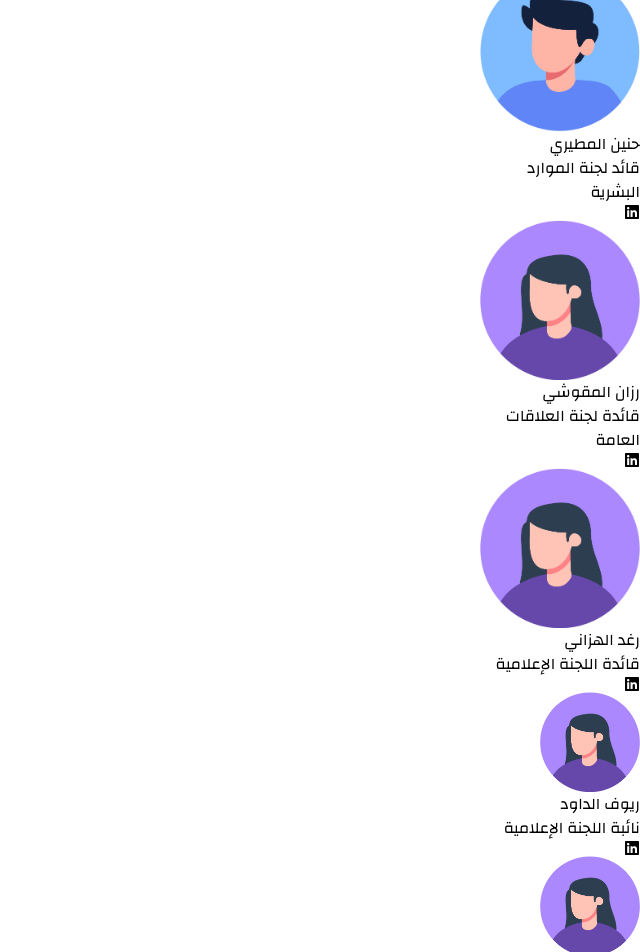
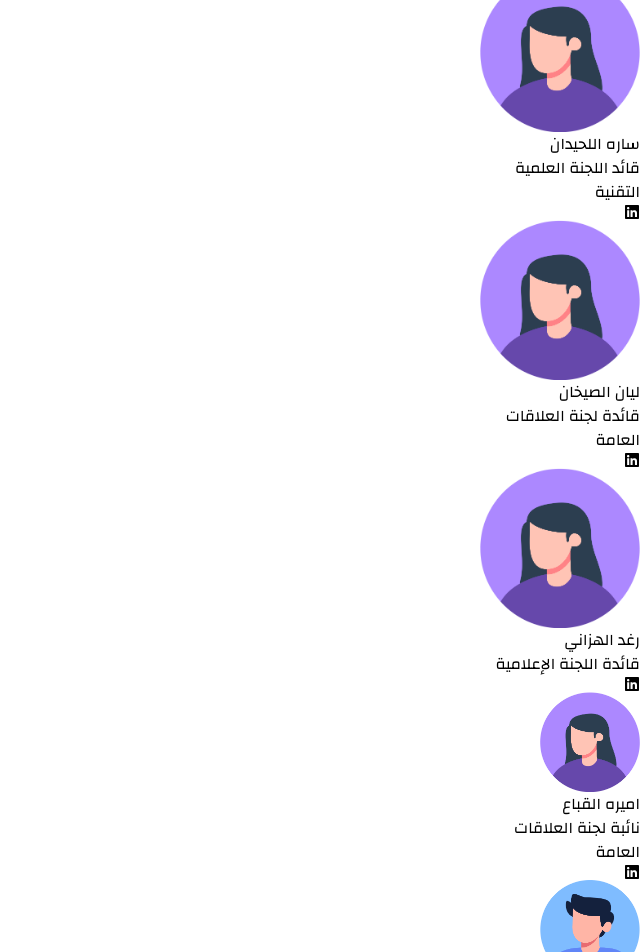
Before and after one commit to KhaledAlshathri/BIGnWebsite, a React (Vite) app in the folder BIGn-frontend/BIGn/: page /Members in a window 1280 px wide. Shown: the part 1860-2812 px from the top of the page, without its empty margins (640-1280 px from the left). Built offline with nearby package versions, Linux system fonts and the light colour scheme.

Commit message:
UI enhancements

```diff
--- a/BIGn-frontend/BIGn/src/Pages/App.jsx
+++ b/BIGn-frontend/BIGn/src/Pages/App.jsx
@@ -12,8 +12,8 @@ function App() {
     <>
     <GridHero />
     <CountUpStats />
+    <ActivitiesCards />
     <AboutUs />
-    <ActivitiesCards />
     <Partners />
     <TechContentView />
     </>
--- a/BIGn-frontend/BIGn/src/components/ActivitiesCards.jsx
+++ b/BIGn-frontend/BIGn/src/components/ActivitiesCards.jsx
@@ -11,6 +11,11 @@ const ActivitiesCards = () => {
       </div>
       <div className="mx-auto flex max-w-5xl flex-col items-center justify-center gap-8 sm:flex-row">
         <Card
+          title="مسابقات الBIG O"
+          href="/activities"
+          bg={"/videos/BigO-card-logo.mp4"}
+        />
+        <Card
           title="الملتقى التقني"
           href="/activities"
           bg={"/videos/Multaqa-card-logo.mp4"}
@@ -19,11 +24,6 @@ const ActivitiesCards = () => {
           title="برنامج مُلم"
           href="/activities"
           bg={"/videos/Mulem-card-logo.mp4"}
-        />
-        <Card
-          title="مسابقات الBIG O"
-          href="/activities"
-          bg={"/videos/BigO-card-logo.mp4"}
         />
       </div>
     </section>
--- a/BIGn-frontend/BIGn/src/components/ActivityContent.jsx
+++ b/BIGn-frontend/BIGn/src/components/ActivityContent.jsx
@@ -14,21 +14,24 @@ const ActivityContent = () => {
       tag: "مسابقات BIG O's",
       text: (
         <>
-          <strong>تعتمد مسابقة الBIG O's</strong> بشكل أساسي على مهارة حل المشكلات، حيث يواجه المتسابق فيها عدة مسائل متفاوتة الصعوبة ومتعددة المجالات (هندسية، رياضية...) قابلة للحل بأي لغة برمجية.
+          <strong>تعتمد مسابقة ال <span className="text-yellow-400">BIG O's</span></strong> بشكل أساسي على مهارة حل المشكلات، حيث يواجه المتسابق فيها عدة مسائل متفاوتة الصعوبة ومتعددة المجالات (هندسية، رياضية...) قابلة للحل بأي لغة برمجية.
 
+          <strong>
           <p>المدة : 3-4 مايو</p>
           <p>المكان : بهو جامعة الملك سعود - قاعة الدرعية</p>
+          </strong>
         </>
       ),
       examples: ["تبي تتعلم؟", "تبي تطور مهاراتك؟", "تبي تتدرب؟", "تبي تجرب؟"],
-      logoBackground: "/videos/BigO-logo.mp4",
+      logoBackground: "/images/BigO_icon.jpg",
       backgroundImage: "/images/BigO-pic.jpg",
       buttonText: "سجل الآن!",
       buttonColor: "violet-600",
       message:
         "خلك قريب وتابعنا على مواقع التواصل الاجتماعي لتعرف أكثر عن تدريب الBIG O's!",
-      activityOpen: true, // Activity is closed
+      activityOpen: false, // Activity is closed
       activityLink: "/BigOs", // Links to BigOs Page when the activity is open
+      image: true,
     },
     {
       id: 2,
@@ -52,6 +55,7 @@ const ActivityContent = () => {
         "خلك قريب وتابعنا على مواقع التواصل الاجتماعي لتعرف عن أكثر الملتقى التقني!",
       activityOpen: false, // Activity is closed
       activityLink: "/Multaqa", // Links to Multaqa Page when the activity is open
+      image: false,
     },
     {
       id: 3,
@@ -75,6 +79,7 @@ const ActivityContent = () => {
         "خلك قريب وتابعنا على مواقع التواصل الاجتماعي لتعرف أكثر عن برنامج مُلم!",
       activityOpen: false, // Activity is closed
       activityLink: "/Mulm", // Links to Mulem Page when the activity is open
+      image: false,
     },
 
   ];
@@ -99,7 +104,7 @@ const ActivityContent = () => {
           }}
           className="mx-auto grid max-w-4xl grid-flow-dense grid-cols-12 gap-4 my-20 py-10"
         >
-          <Block className="col-span-12 p-5 flex items-center justify-center bg-[#360E91]">
+          <Block className="col-span-12 p-5 flex items-center justify-center bg-[#001430]">
             <h2 className="text-2xl sm:text-3xl font-bold text-center">
               {card.tag}
             </h2>
@@ -119,17 +124,22 @@ const ActivityContent = () => {
               scale: 1.1,
             }}
           >
-            <video
+            {!card.image && <video
               className="w-full h-full object-cover absolute inset-0"
               src={card.logoBackground}
               autoPlay
               muted
               playsInline
               onEnded={(e) => e.currentTarget.pause()}
-            />
+            />}
+
+            {card.image && <img
+              className="w-full h-full object-cover absolute inset-0"
+              src={card.logoBackground}
+            />}
           </Block>
 
-          <Block className="col-span-12 bg-[#360E91] h-auto relative">
+          <Block className="col-span-12 bg-[#001430] h-auto relative">
             <p className="text-base sm:text-lg leading-relaxed mb-4 mt-2">
               {card.text}
             </p>
--- a/BIGn-frontend/BIGn/src/components/BigOForm.jsx
+++ b/BIGn-frontend/BIGn/src/components/BigOForm.jsx
@@ -15,7 +15,7 @@ function BigOForm() {
 
   return (
     <section className="w-full py-32 px-4 bg-gray-50">
-      <div className="max-w-4xl mx-auto bg-white p-6 rounded shadow">
+      <div className="max-w-4xl mx-auto bg-white p-6 rounded-lg shadow">
 
 
         <h1 className="text-3xl font-bold text-center mb-6">
--- a/BIGn-frontend/BIGn/src/components/Footer.jsx
+++ b/BIGn-frontend/BIGn/src/components/Footer.jsx
@@ -1,6 +1,7 @@
 import React from "react";
 import { FaLinkedinIn, FaEnvelope } from "react-icons/fa";
 import { SiTiktok } from "react-icons/si";
+import WhatsappIcon from "./WhatsappIcon";
 
 const Footer = () => {
   return (
@@ -60,6 +61,7 @@ const Footer = () => {
           &copy; {new Date().getFullYear()} جميع الحقوق محفوظة لBig n.
         </p>
       </div>
+      <WhatsappIcon />
     </footer>
   );
 };
--- a/BIGn-frontend/BIGn/src/components/MembersCards.jsx
+++ b/BIGn-frontend/BIGn/src/components/MembersCards.jsx
@@ -96,36 +96,26 @@ const largeCards = [
 ];
 
 const mediumCards = [
-  { id: 4, imgUrl: "/images/boy-icon.png", title: "طلال التميمي", description: "المسؤول الإداري", linkedinUrl: "http://linkedin.com/in/talal-altamimi-7a5561267" },
-  { id: 5, imgUrl: "/images/boy-icon.png", title: "خالد الشثري", description: "قائد اللجنة العلمية التقنية", linkedinUrl: "https://www.linkedin.com/in/khaled-alshathri?lipi=urn%3Ali%3Apage%3Ad_flagship3_profile_view_base_contact_details%3BJPhwsZzBTYWvkv0eRrHmmg%3D%3D" },
-  { id: 6, imgUrl: "/images/girl-icon.png", title: "رغد العسيري", description: "قائدة اللجنة التنفيذية", linkedinUrl: "https://www.linkedin.com/in/raghad-alassiri-155277221?utm_source=share&utm_campaign=share_via&utm_content=profile&utm_medium=ios_app" },
-  { id: 7, imgUrl: "/images/boy-icon.png", title: "حنين المطيري", description: "قائد لجنة الموارد البشرية", linkedinUrl: "https://www.linkedin.com/in/haneen-almutairi-b3b01532b?utm_source=share&utm_campaign=share_via&utm_content=profile&utm_medium=ios_app" },
-  { id: 8, imgUrl: "/images/girl-icon.png", title: "رزان المقوشي", description: " قائدة لجنة العلاقات العامة ", linkedinUrl: "https://www.linkedin.com/in/razan-almuqwishi/" },
+  { id: 4, imgUrl: "/images/boy-icon.png", title: "خالد الشثري", description: "قائد اللجنة العلمية التقنية", linkedinUrl: "https://www.linkedin.com/in/khaled-alshathri?lipi=urn%3Ali%3Apage%3Ad_flagship3_profile_view_base_contact_details%3BJPhwsZzBTYWvkv0eRrHmmg%3D%3D" },
+  { id: 5, imgUrl: "/images/girl-icon.png", title: "رغد العسيري", description: "قائدة اللجنة التنفيذية", linkedinUrl: "https://www.linkedin.com/in/raghad-alassiri-155277221?utm_source=share&utm_campaign=share_via&utm_content=profile&utm_medium=ios_app" },
+  { id: 6, imgUrl: "/images/girl-icon.png", title: "حنين المطيري", description: "المسؤولة القانونية", linkedinUrl: "https://www.linkedin.com/in/haneen-almutairi-b3b01532b?utm_source=share&utm_campaign=share_via&utm_content=profile&utm_medium=ios_app" },
+  { id: 7, imgUrl: "/images/girl-icon.png", title: "ساره اللحيدان ", description: "قائد اللجنة العلمية التقنية", linkedinUrl: "http://linkedin.com/in/sarah-alluhaidan-50a55a290" },
+  { id: 8, imgUrl: "/images/girl-icon.png", title: "ليان الصيخان ", description: " قائدة لجنة العلاقات العامة ", linkedinUrl: "https://www.linkedin.com/in/layan-alsaykhan-80a008271?utm_source=share&utm_campaign=share_via&utm_content=profile&utm_medium=ios_app" },
   { id: 9, imgUrl: "/images/girl-icon.png", title: "رغد الهزاني ", description: "قائدة اللجنة الإعلامية", linkedinUrl: "https://www.linkedin.com/in/raghad-alhazzani-391406281?utm_source=share&utm_campaign=share_via&utm_content=profile&utm_medium=ios_app" },
 ];
 
 const smallCards = [
-  { id: 12, imgUrl: "/images/girl-icon.png", title: "ريوف الداود", description: "نائبة اللجنة الإعلامية", linkedinUrl: "https://Linkedin.com/in/reyof-aldawod-ba6065299" },
-  { id: 13, imgUrl: "/images/girl-icon.png", title: "رغد العسيري", description: "نائبة لجنة الموارد البشرية", linkedinUrl: "https://www.linkedin.com/in/raghad-alassiri-155277221?utm_source=share&utm_campaign=share_via&utm_content=profile&utm_medium=ios_app" },
-  { id: 14, imgUrl: "/images/boy-icon.png", title: "بدر الزهراني", description: "قائد فريق شؤون الأعضاء", linkedinUrl: "https://www.linkedin.com/in/badermalzahrani/" },
-  { id: 15, imgUrl: "/images/girl-icon.png", title: "رغد الهزاني", description: "نائبة فريق شؤون الأعضاء", linkedinUrl: "https://www.linkedin.com/in/raghad-alhazzani-391406281?utm_source=share&utm_campaign=share_via&utm_content=profile&utm_medium=ios_app" },
-  { id: 16, imgUrl: "/images/girl-icon.png", title: "إيلاف الشهري", description: "قائدة فريق شؤون المستفيدين", linkedinUrl: "http://www.linkedin.com/in/ElafAlshehri" },
-  { id: 17, imgUrl: "/images/girl-icon.png", title: "هتاف السويلم", description: "نائبة فريق شؤون المستفيدين", linkedinUrl: "http://www.linkedin.com/in/hetaf-alsuwailem-564a99308" },
-  { id: 18, imgUrl: "/images/boy-icon.png", title: "عبدالعزيز بن نشوان", description: "نائب اللجنة التنفيذية", linkedinUrl: "https://www.linkedin.com/in/abdulaziz-binnashwan/" },
-  { id: 19, imgUrl: "/images/girl-icon.png", title: "حنان الخميس", description: "المساعد الإداري للجنة التنفيذية", linkedinUrl: "https://www.linkedin.com" },
-  { id: 20, imgUrl: "/images/boy-icon.png", title: "محمد الصعب", description: "نائب لجنة العلاقات العامة", linkedinUrl: "https://www.linkedin.com/in/mohammed-alsaab?utm_source=share&utm_campaign=share_via&utm_content=profile&utm_medium=android_app" },
-  { id: 21, imgUrl: "/images/girl-icon.png", title: "منه سليمان", description: "نائب لجنة العلاقات العامة", linkedinUrl: "https://www.linkedin.com/in/menna-suliman-189882336?utm_source=share&utm_campaign=share_via&utm_content=profile&utm_medium=ios_app" },
-  { id: 22, imgUrl: "/images/boy-icon.png", title: "فهد السياري", description: "قائد فريق التسويق", linkedinUrl: "https://www.linkedin.com/in/fahad-alsayari-428923251?utm_source=share&utm_campaign=share_via&utm_content=profile&utm_medium=ios_app" },
-  { id: 23, imgUrl: "/images/girl-icon.png", title: "شادن المسعود", description: "نائبة اللجنة العلمية التقنية", linkedinUrl: "https://www.linkedin.com/in/shaden-almasaud-4a985026b?utm_source=share&utm_campaign=share_via&utm_content=profile&utm_medium=ios_app" },
-  { id: 24, imgUrl: "/images/girl-icon.png", title: "غلا العسيري", description: "مستشار اللجنة الإعلامية", linkedinUrl: "https://www.linkedin.com/in/ghala-alasiri-07214123a?utm_source=share&utm_campaign=share_via&utm_content=profile&utm_medium=ios_app" },
-  { id: 25, imgUrl: "/images/girl-icon.png", title: "شهد العيدروس", description: "قائدة فريق التصميم", linkedinUrl: "https://www.linkedin.com/in/shahad-hassan-5a6b25168?utm_source=share&utm_campaign=share_via&utm_content=profile&utm_medium=ios_app" },
-  { id: 26, imgUrl: "/images/girl-icon.png", title: "حصة الدخيل", description: "نائبة فريق التصميم", linkedinUrl: "https://www.linkedin.com" },
-  { id: 27, imgUrl: "/images/girl-icon.png", title: "الجوهرة السلمي", description: "قائدة فريق الأبحاث", linkedinUrl: "http://linkedin.com/in/aljoharah-alsulami" },
-  { id: 28, imgUrl: "/images/girl-icon.png", title: "رنا النجاشي", description: "نائبة فريق الأبحاث", linkedinUrl: "https://sa.linkedin.com/in/ranaalngashy" },
-  { id: 29, imgUrl: "/images/boy-icon.png", title: "عبدالعزيز الشبلي", description: "قائد فريق التدريب", linkedinUrl: "https://www.linkedin.com" },
-  { id: 30, imgUrl: "/images/boy-icon.png", title: "المثنى الزهراني", description: "نائب فريق التدريب", linkedinUrl: "https://www.linkedin.com" },
-  { id: 31, imgUrl: "/images/girl-icon.png", title: "لنا التركي", description: "قائدة فريق التصوير والمونتاج", linkedinUrl: "https://linkedin.com/in/lana-alturki" },
-  { id: 32, imgUrl: "/images/girl-icon.png", title: "سارة الصبيحي", description: "نائبة فريق التصوير والمونتاج", linkedinUrl: "https://www.linkedin.com/in/sarah-alsubaihi-85b997310?utm_source=share&utm_campaign=share_via&utm_content=profile&utm_medium=ios_app" },
-  { id: 33, imgUrl: "/images/girl-icon.png", title: "حنان الشاوي", description: "قائدة فريق المحتوى", linkedinUrl: "https://www.linkedin.com" },
-  { id: 34, imgUrl: "/images/girl-icon.png", title: "منيرة غزواني", description: "نائبة فريق المحتوى", linkedinUrl: "https://www.linkedin.com/in/munira-a-ghazwani-9a9b62217?utm_source=share&utm_campaign=share_via&utm_content=profile&utm_medium=ios_app" },
+  { id: 10, imgUrl: "/images/girl-icon.png", title: "اميره القباع ", description: "نائبة لجنة العلاقات العامة", linkedinUrl: "https://www.linkedin.com/in/amira-allqabbaa-723448216?utm_source=share&utm_campaign=share_via&utm_content=profile&utm_medium=ios_app" },
+  { id: 11, imgUrl: "/images/boy-icon.png", title: "سليمان مخانق ", description: "نائب اللجنة التنفيذية", linkedinUrl: "https://www.linkedin.com/in/sulaiman-mokhaniq" },
+  { id: 12, imgUrl: "/images/boy-icon.png", title: "عبدالعزيز الشويعر", description: "نائب لجنة الموارد البشرية", linkedinUrl: "https://www.linkedin.com/in/abdulaziz-alshuwaier-18673b328?utm_source=share&utm_campaign=share_via&utm_content=profile&utm_medium=ios_app" },
+  { id: 13, imgUrl: "/images/girl-icon.png", title: "منار الرزين", description: "نائبة اللجنة الاعلامية", linkedinUrl: "https://www.linkedin.com/in/manar-a-688582214?utm_source=share&utm_campaign=share_via&utm_content=profile&utm_medium=ios_app" },
+  { id: 14, imgUrl: "/images/girl-icon.png", title: "ميادة الحافي ", description: "نائبة فريق التصميم", linkedinUrl: "https://www.linkedin.com/in/mayada-alhafi-13a56a242?utm_source=share&utm_campaign=share_via&utm_content=profile&utm_medium=ios_app" },
+  { id: 15, imgUrl: "/images/girl-icon.png", title: "عائشة ريكلي", description: "قائدة فريق التسويق", linkedinUrl: "https://www.linkedin.com/in/aicharikli443?utm_source=share&utm_campaign=share_via&utm_content=profile&utm_medium=android_app" },
+  { id: 16, imgUrl: "/images/girl-icon.png", title: "ريوف السويداني", description: "نائبة فريق التسويق", linkedinUrl: "https://www.linkedin.com/in/ryooufalsuwidany?utm_source=share&utm_campaign=share_via&utm_content=profile&utm_medium=ios_app" },
+  { id: 17, imgUrl: "/images/girl-icon.png", title: "جمانه ابوراس", description: "قائدة فريق التصوير والمونتاج", linkedinUrl: "https://www.linkedin.com" },
+  { id: 18, imgUrl: "/images/girl-icon.png", title: "شهد الحليبه ", description: "نائبة فريق التصوير والمونتاج", linkedinUrl: "https://www.linkedin.com/in/shahad-alhulaybah-863342270?utm_source=share&utm_campaign=share_via&utm_content=profile&utm_medium=ios_app" },
+  { id: 19, imgUrl: "/images/boy-icon.png", title: "عبدالله الراشدي", description: "قائد فريق المحتوى", linkedinUrl: "https://www.linkedin.com" },
+  { id: 20, imgUrl: "/images/boy-icon.png", title: "أحمد السماعيل", description: "نائب فريق المحتوى", linkedinUrl: "https://www.linkedin.com/in/ahmad-lsmaeil-92a9b4247?utm_source=share&utm_campaign=share_via&utm_content=profile&utm_medium=ios_app" },
+  { id: 21, imgUrl: "/images/boy-icon.png", title: "طلال عبدالدائم ", description: "قائد فريق التيك توك", linkedinUrl: "https://www.linkedin.com/in/talal-abduldaem?utm_source=share&utm_campaign=share_via&utm_content=profile&utm_medium=ios_app" },
+  { id: 22, imgUrl: "/images/girl-icon.png", title: "جود القحطاني", description: "قائدة فريق التصميم", linkedinUrl: "https://www.linkedin.com/in/talal-abduldaem?utm_source=share&utm_campaign=share_via&utm_content=profile&utm_medium=ios_appp" },
 ];
--- /dev/null
+++ b/BIGn-frontend/BIGn/src/components/WhatsappIcon.jsx
@@ -0,0 +1,18 @@
+import React from "react";
+import { FaWhatsapp } from "react-icons/fa";
+
+const WhatsappIcon = () => {
+  return (
+    <a
+      href="https://wa.me/+966557233087"
+      target="_blank"
+      rel="noopener noreferrer"
+      aria-label="WhatsApp Call Center"
+      className="fixed right-4 bottom-4 z-50 bg-green-500 p-3 rounded-full shadow-lg hover:bg-green-600 transition-colors"
+    >
+      <FaWhatsapp className="text-white h-auto sm:w-[30px] w-[24px]" />
+    </a>
+  );
+};
+
+export default WhatsappIcon;
```
Also changed, not shown: BIGn-frontend/BIGn/public/images/BigO_icon.jpg (added).
